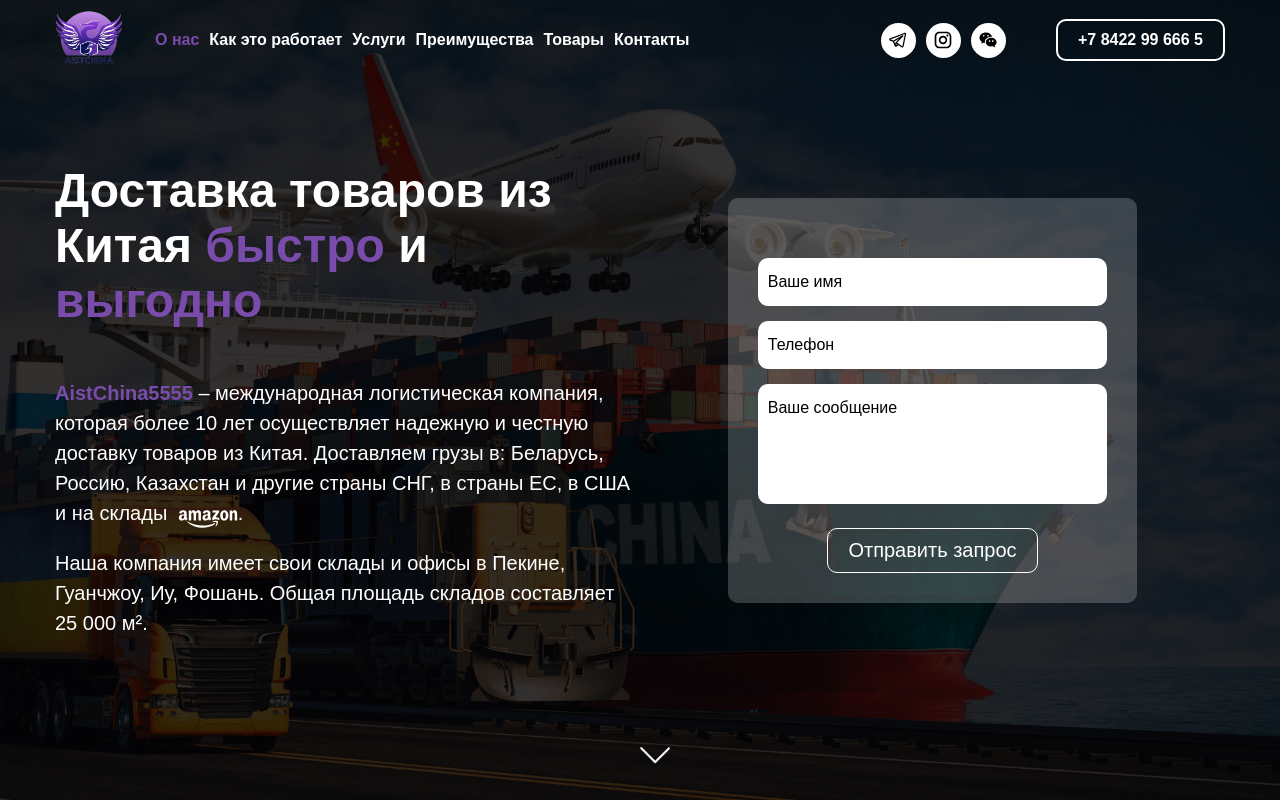
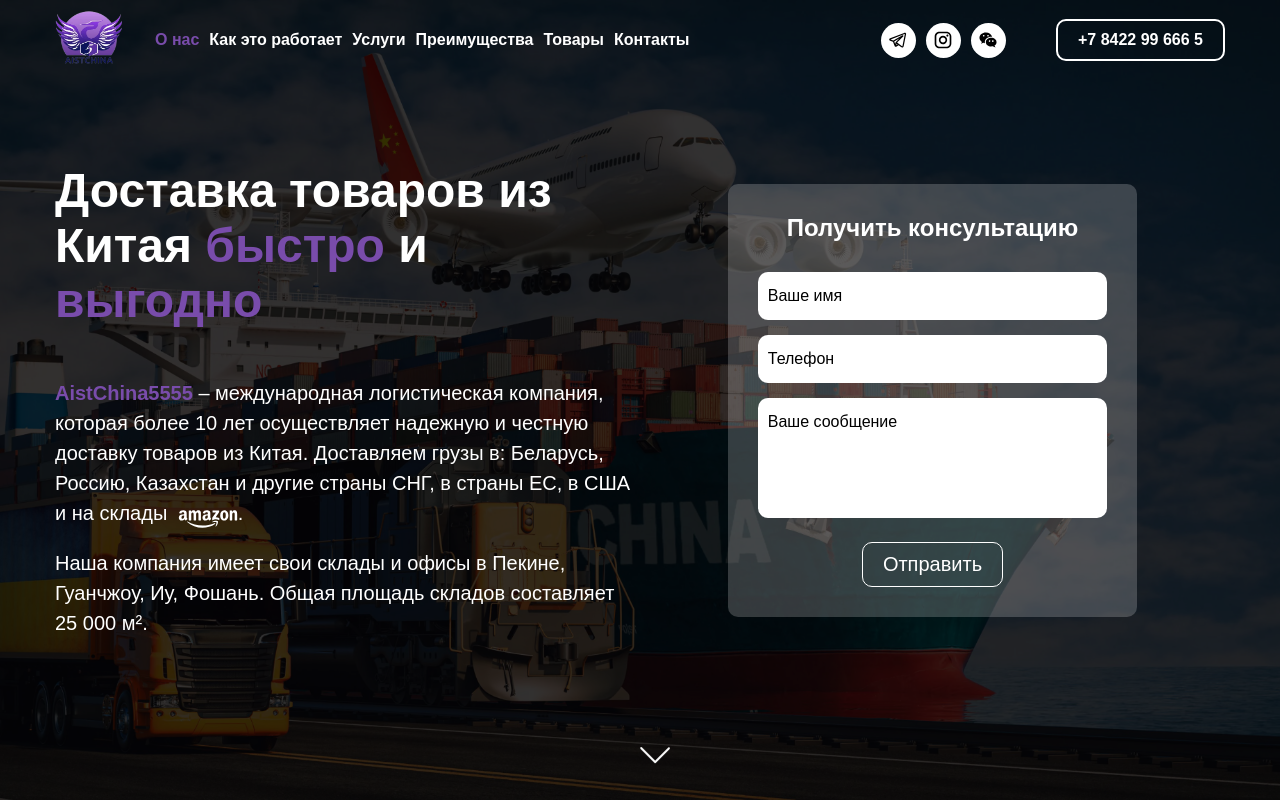
Before and after one commit to AntonYermakovich/aistchina, a plain HTML site: page index.html in a window 1280 px wide. Shown: the top 800 px of the page. Drawn offline with Linux system fonts and the light colour scheme; a web font is replaced by a local one.

Commit message:
add heading for form

```diff
--- a/index.html
+++ b/index.html
@@ -109,6 +109,7 @@
           </div>
         </div>
         <div class="hero__form">
+          <h2 style="text-align: center;">Получить консультацию</h2>
           <form class="form form__call">
             <div class="form__field">
               <input name="name" type="text" placeholder=" " id="name" />
@@ -127,7 +128,7 @@
               ></textarea>
               <label for="message">Ваше сообщение</label>
             </div>
-            <button>Отправить запрос</button>
+            <button>Отправить</button>
           </form>
         </div>
 
```
